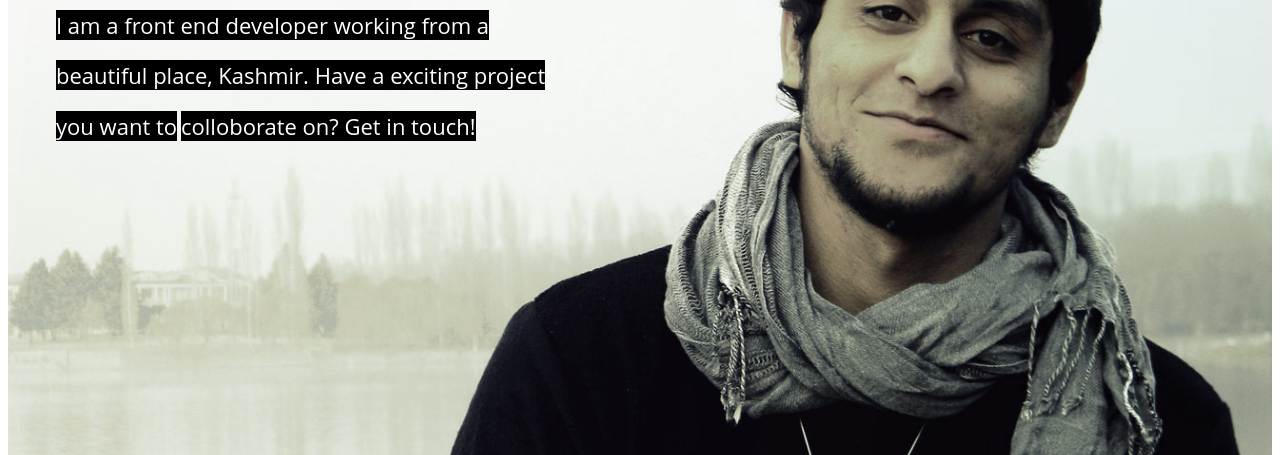
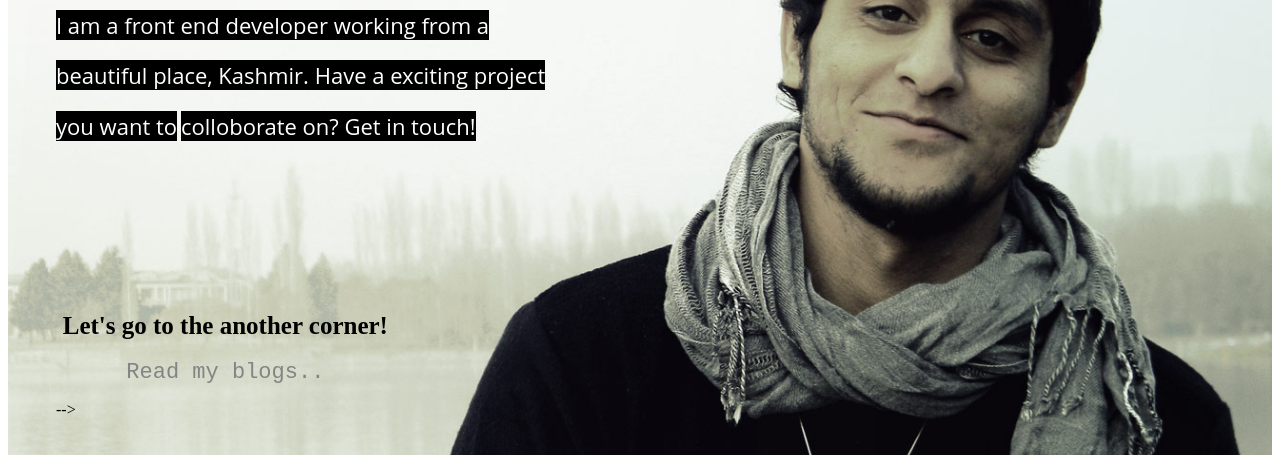
Before and after one commit to ishankhan/ishankhan, a plain HTML site: page index.html in a window 1280 px wide. Shown: the part 345-800 px from the top of the page. Drawn offline with Linux system fonts and the light colour scheme.

Commit message:
read my blog

```diff
--- a/index.html
+++ b/index.html
@@ -19,7 +19,7 @@
 				<p>colloborate on? Get in touch!</p>
 			</div>
 		</div>
-<!-- 		<div class="blog1">
+		<div class="blog1">
 			<h2 class="adressline">Let's go to the another corner!</h2>
 			<p class="bloglink"><a href="/">Read my blogs..</a></p>
 		</div> -->
```
